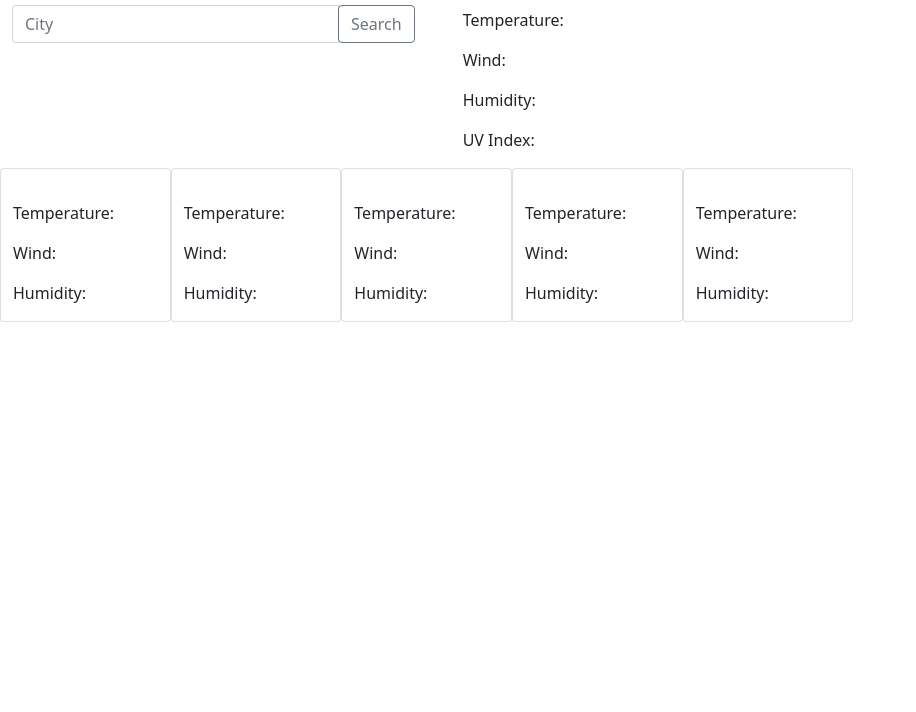
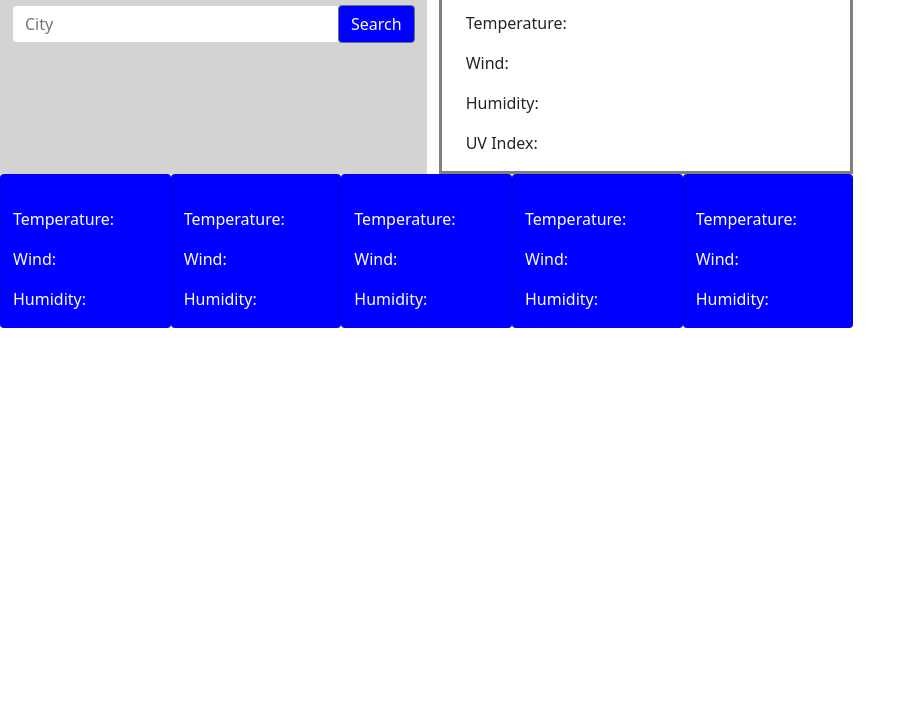
Before and after one commit to apalmer37/Weather_Dashboard_AlexPalmer, a plain HTML site: page index.html in a window 1280 px wide. Shown: the part 88-800 px from the top of the page, without its empty margins (0-916 px from the left). Drawn offline with nearby package versions, Linux system fonts and the light colour scheme.

Commit message:
added styles

```diff
--- a/assets/css/style.css
+++ b/assets/css/style.css
@@ -0,0 +1,43 @@
+.searchCol {
+    background-color: lightgrey;
+    color: black
+}
+
+.btn {
+    background-color: blue;
+    color: white;
+}
+
+#currWeatherCol {
+    border: gray;
+    border-style: solid;
+    margin-right: 50%;
+}
+
+
+
+#forecast1 {
+    background-color: blue;
+    color: white;
+    justify-content: center;
+}
+
+#forecast2 {
+    background-color: blue;
+    color: white;
+}
+
+#forecast3 {
+    background-color: blue;
+    color: white;
+}
+
+#forecast4 {
+    background-color: blue;
+    color: white;
+}
+
+#forecast5 {
+    background-color: blue;
+    color: white;
+}
--- a/assets/javascript/style.js
+++ b/assets/javascript/style.js
@@ -99,15 +99,19 @@ function renderWeatherData(data, searchCityName){
     var cityWind = data.current.wind_speed;
     var cityHumidity = data.current.humidity;
     var cityUVI = data.current.uvi;
+
     var fiveForecast = data.daily;
 
     $("#city-name").text(searchCityName);
-    $("#city-temp").text(cityTemp);
-    $("#city-wind").text(cityWind);
-    $("#city-humidity").text(cityHumidity);
+    $("#city-temp").text(cityTemp + " F");
+    $("#city-wind").text(cityWind + " MPH");
+    $("#city-humidity").text(cityHumidity + " %");
     $("#city-UVI").text(cityUVI);
     renderForecastData(fiveForecast);
 }
+
+
+
 
 
     // need to make cards for the five day forecast underneath the current day's forecast
--- a/index.html
+++ b/index.html
@@ -40,7 +40,7 @@
 
         <!-- Displaying current day weather data -->
         <div class="col-8">
-            <div class="container-fluid" style="width: 100%;" id="currWeatherCol">
+            <div class="container-fluid" style="width: 50%;" id="currWeatherCol">
                 <label for="city-name">City:</label><p id="city-name"></p>
                 <label for="city-temp">Temperature:</label><p id="city-temp"></p>
                 <label for="city-wind">Wind:</label><p id="city-wind"></p>
```
Also changed, not shown: 1 other file.
